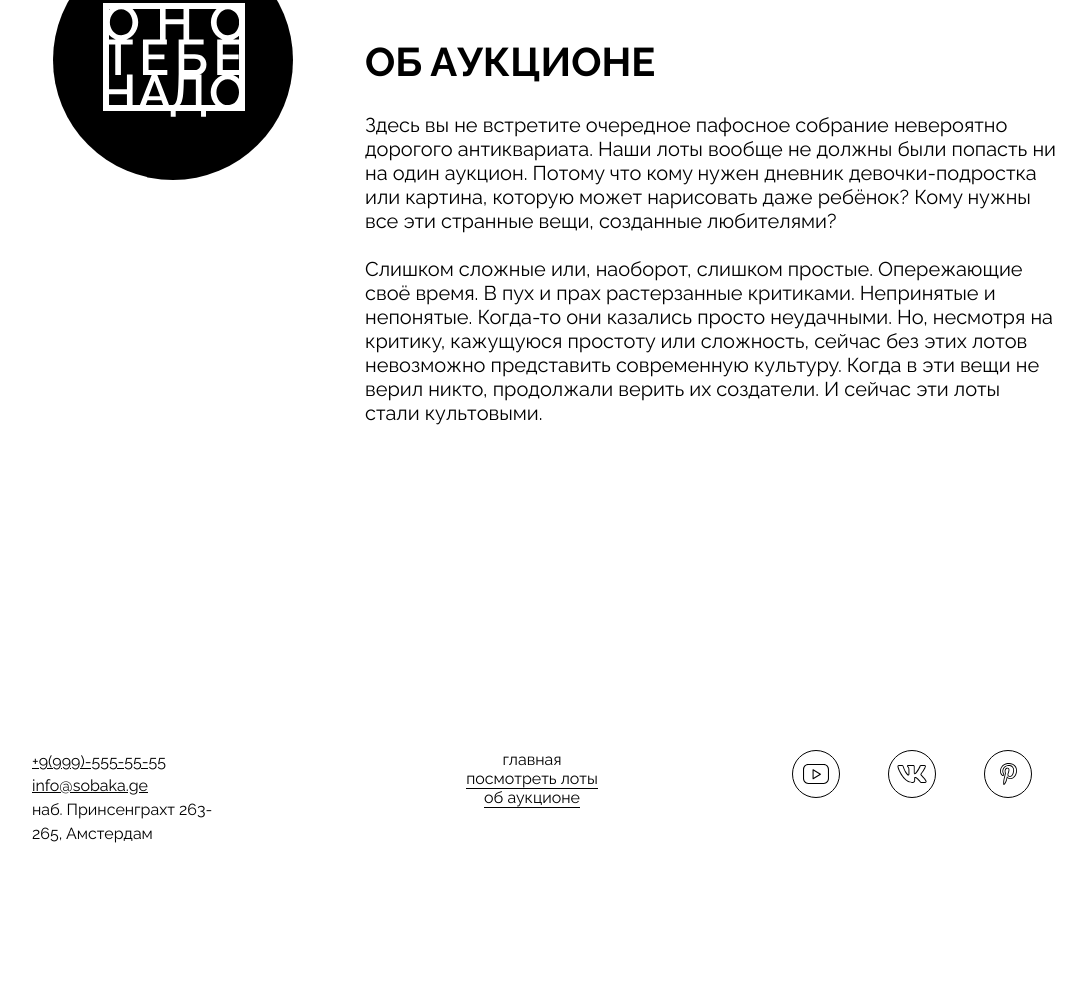
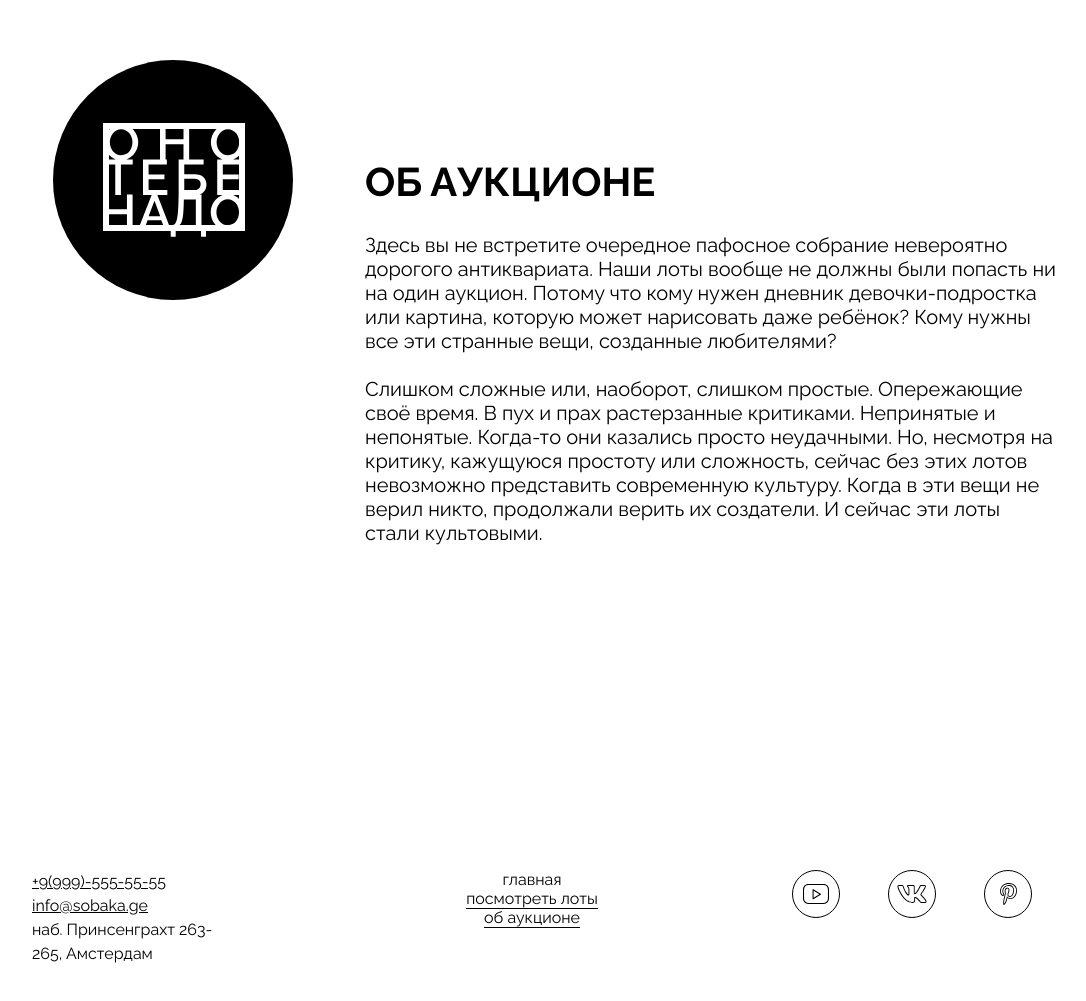
Before and after one commit to ITechmarineMark/ono-tebe-nado-ad, a plain HTML site: page index.html in a window 1280 px wide. Shown: the part 2084-3085 px from the top of the page, without its empty margins (108-1194 px from the left). Before the commit the page ends 2930 px from the top, so only its background shows below. Drawn offline with Linux system fonts and the light colour scheme.

Commit message:
- about and footer fixed

```diff
--- a/styles/style.css
+++ b/styles/style.css
@@ -184,6 +184,7 @@
     padding: 35px 24px 40px;
     height: 595px;
     margin-bottom: 160px;
+    margin-top: 120px;
 }
 .about__logo {
     width: 240px;
@@ -219,6 +220,7 @@
     padding: 90px 50px;
     height: 180px;
     margin-top: 0;
+    margin-bottom: 98px;
   }
 .footer__menu {
     justify-self: center;
```
